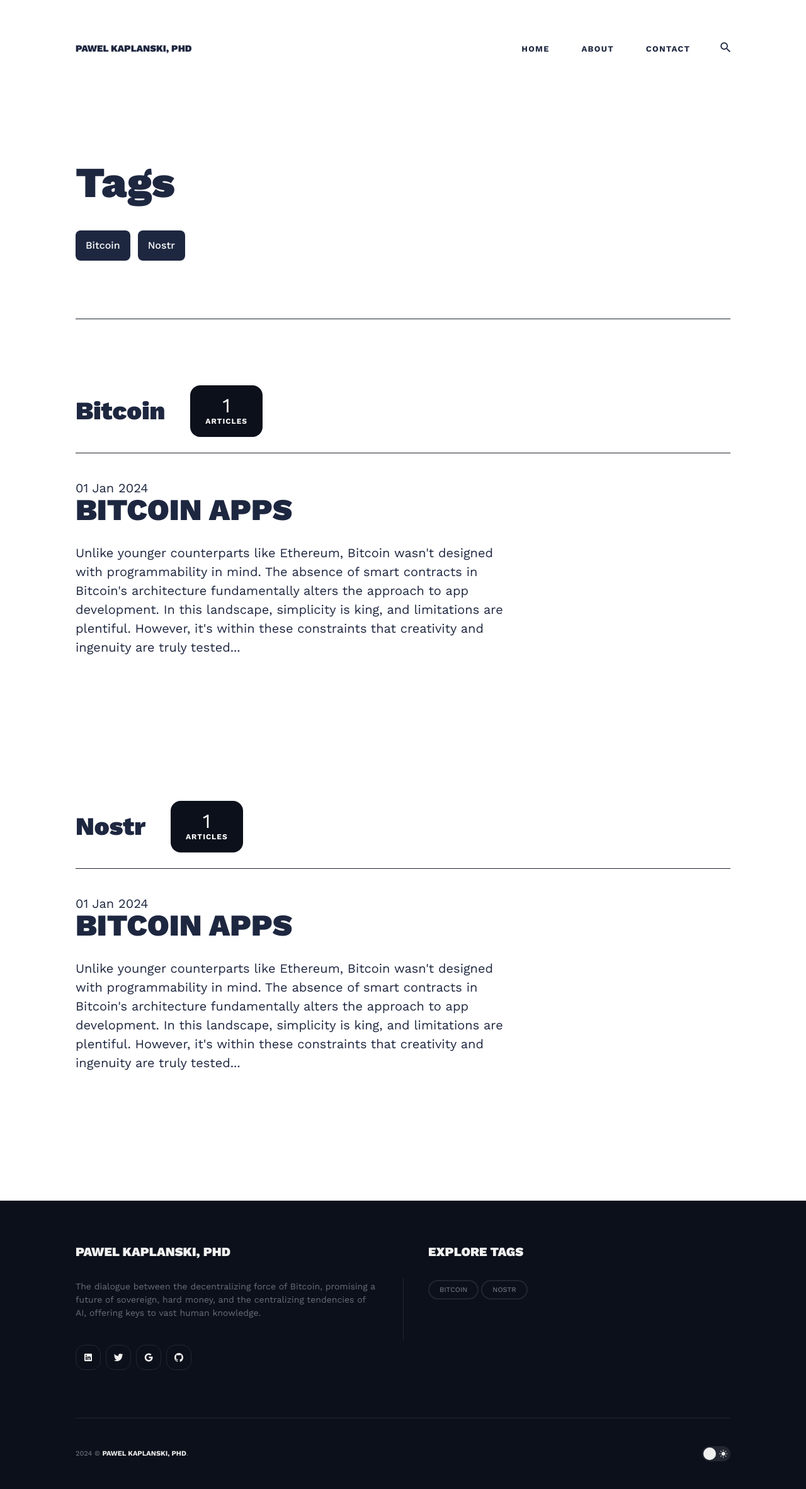
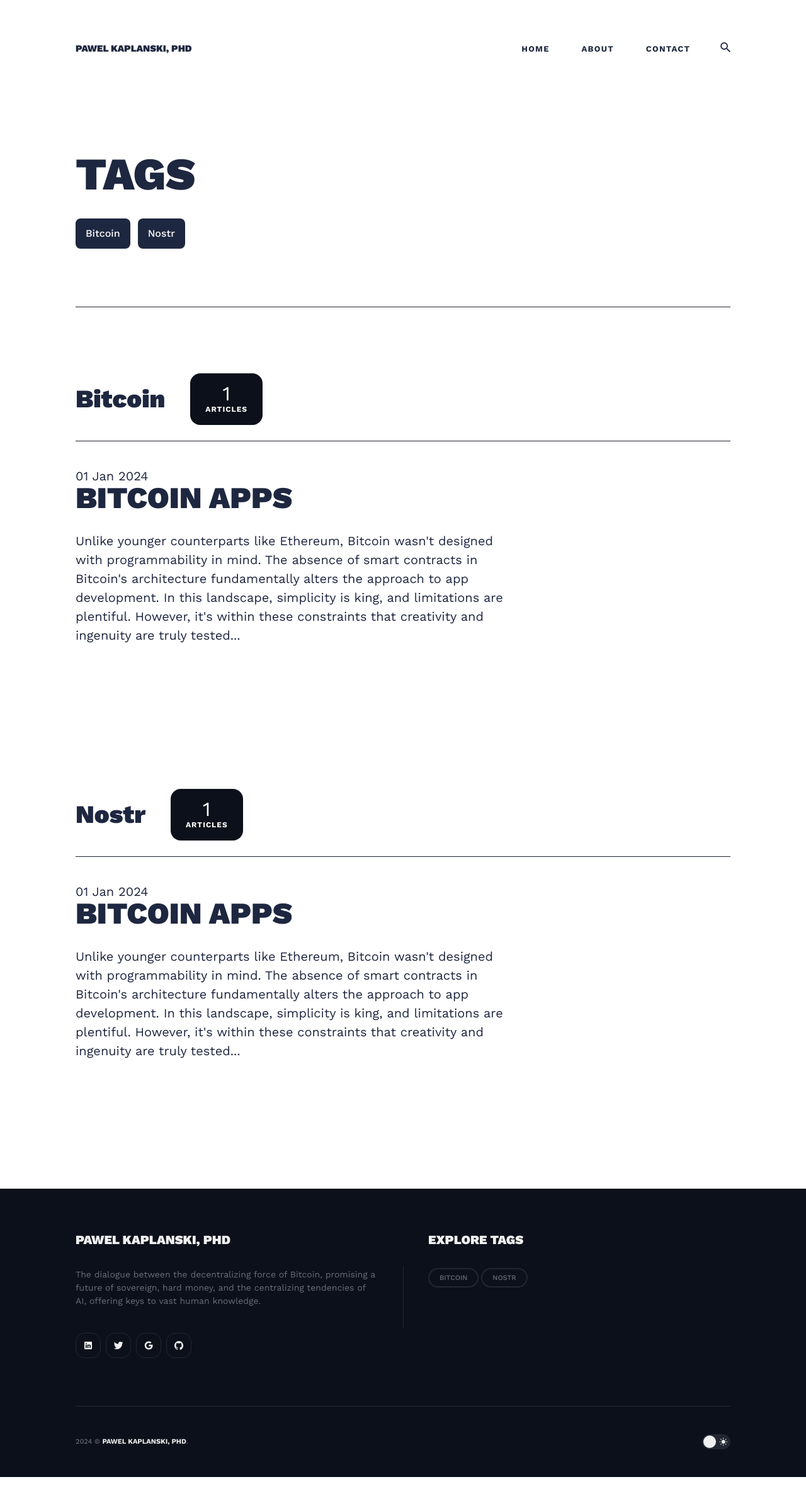
Before and after one commit to sonofsatoshi/sonofsatoshi.github.io, a Jekyll site: the page built from _pages/tags.html, in a window 1280 px wide. Shown: the whole page at 63% size. Built offline with Jekyll 4.4.1, drawn with Linux system fonts in a browser that asks for light colours; nearby versions of some CDN libraries.

Commit message:
newphoto

```diff
--- a/404.html
+++ b/404.html
@@ -1,7 +1,6 @@
 ---
 layout: page
 title: Page not found
-image: '/images/04-1.jpg'
 permalink: /404.html
 ---
 <div class="container">
--- a/_pages/tags.html
+++ b/_pages/tags.html
@@ -15,7 +15,7 @@ permalink: /tags/
       <div class="row">
         <div class="col col-12">
 
-          <h1 class="tag__title">Tags</h1>
+          <h1 class="page__title">Tags</h1>
 
           <ul class="tag__list list-reset">
             {% for item in (0..site.tags.size) %}
```
Also changed, not shown: images/pawel.jpeg.
